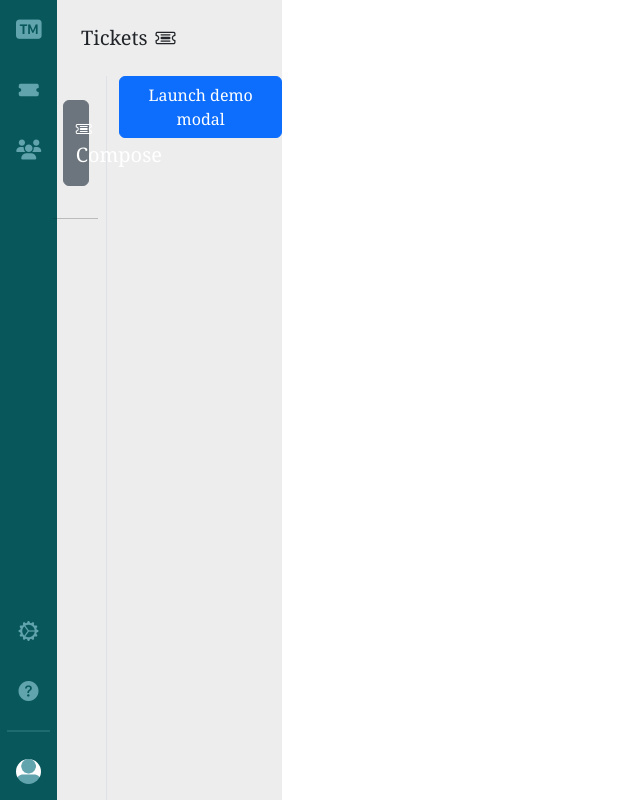
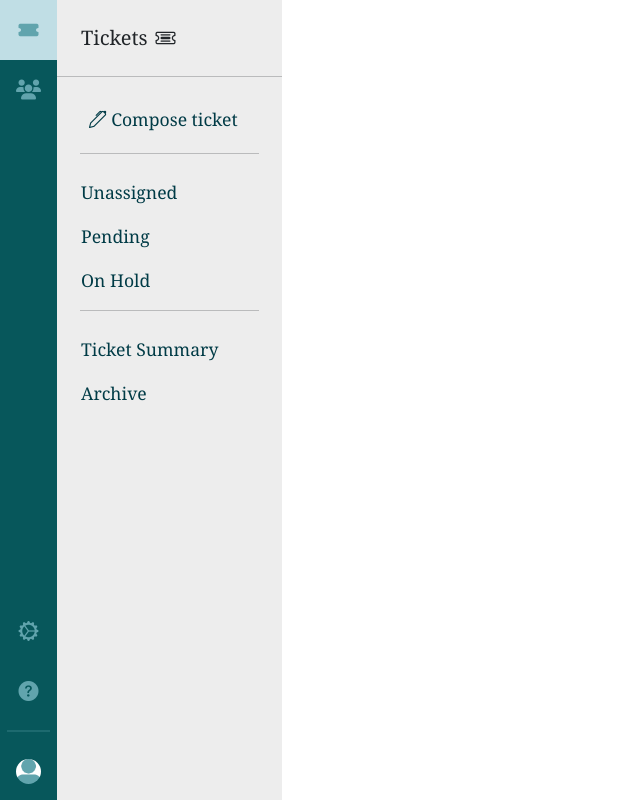
Before and after one commit to NinoDerekGH/Ticket-System, a Flask app: page / in a window 1280 px wide. Shown: the whole page, without its empty margins (0-640 px from the left). Run offline with Flask 2, Linux system fonts and the light colour scheme.

Commit message:
Ok na User

```diff
--- a/templates/forms/user.html
+++ b/templates/forms/user.html
@@ -1,16 +1,11 @@
 {% extends "index.html" %}
 
 {% block sidebar %}
-
 <!-- Sidebar -->
-<nav class="side_bar position-absolute start-0">
+<div class="side_bar position-absolute start-0">
 
     <!-- Upper Items -->
     <ul class="nav nav-pills nav-flush flex-column text-center position-absolute top-0">
-    <span class="logo nav-link py-2 my-2">
-      <i class="bi bi-badge-tm-fill"></i>
-    </span>
-
         <li class="nav-item">
             <a href="#" class="nav-link py-2 my-2" data-bs-original-title="Tickets" data-bs-toggle="tooltip"
                 data-bs-placement="right" data-bs-title="Tickets">
@@ -51,7 +46,7 @@
             </a>
         </li>
     </ul>
-</nav>
+</div>
 <!-- /Sidebar -->
 {% endblock %}
 
@@ -62,56 +57,61 @@
         Tickets
         <i class="bi bi-ticket-detailed col ps-2"></i>
     </span>
-  <div class="row d-flex align-items-stretch" style="height:100vh!important;">
-    <div class="col-3 d-flex flex-column p-2 border-end ">
-      <div class="p-3 d-flex justify-content-center">
-        <button href="" class="btn btn-secondary d-flex w-50 d-flex justify-content-center row gx-2 py-3"
-          data-toggle="modal" data-target="#exampleModalCenter">
-          <i class="bi bi-ticket-detailed col-3"></i>
-          <span class="col-9">Compose</span>
-        </button>
-        <div class="modal fade" id="exampleModalCenter" tabindex="-1" role="dialog"
-          aria-labelledby="exampleModalCenterTitle" aria-hidden="true">
-          <div class="modal-dialog modal-dialog-centered" role="document">
-            <div class="modal-content">
-              <div class="modal-header">
-                <h5 class="modal-title" id="exampleModalLongTitle">Modal title</h5>
-                <button type="button" class="close" data-dismiss="modal" aria-label="Close">
-                  <span aria-hidden="true">&times;</span>
-                </button>
-              </div>
-              <div class="modal-body">
-
-              </div>
-              <div class="modal-footer">
-                <button type="button" class="btn btn-secondary" data-dismiss="modal">Close</button>
-                <button type="button" class="btn btn-primary">Save changes</button>
-              </div>
-            </div>
-          </div>
-        </div>
-      </div>
 
     <hr>
 
+    <ul class="nav nav-pills nav-flush flex-column m-2">
+        <li class="nav-item">
+            <a href="#" class="nav-link py-1 my-2 ps-4" data-bs-toggle="modal" data-bs-target="#composeModal">
+                <i class="bi bi-pen"></i>
+                Compose ticket</a>
+        </li>
+
+        <hr class="item_separate mt-2 mx-auto text-center">
+
+        <li class="nav-item">
+            <a href="#" class="nav-link py-1 my-1">Unassigned</a>
+        </li>
+
+        <li class="nav-item">
+            <a href="#" class="nav-link py-1 my-1">Pending</a>
+        </li>
+
+        <li class="nav-item">
+            <a href="#" class="nav-link py-1 my-1">On Hold</a>
+        </li>
+
+        <hr class="item_separate mt-2 mx-auto text-center">
+
+        <li class="nav-item">
+            <a href="#" class="nav-link py-1 my-1">Ticket Summary</a>
+        </li>
+
+        <li class="nav-item">
+            <a href="#" class="nav-link py-1 my-1">Archive</a>
+        </li>
+
+    </ul>
 </div>
+<!-- /side_panel -->
+{% endblock %}
+
+{% block main_content %}
+<!-- content -->
+div.card.border-0
+<!-- /content -->
+{% endblock %}
 
 
-    <div class="col-9">
-      <!-- Button trigger modal -->
-      <button type="button" class="btn btn-primary" data-toggle="modal" data-target="#exampleModalCenter">
-        Launch demo modal
-      </button>
-
-      <!-- Modal -->
-      <div class="modal" id="exampleModalCenter" tabindex="-1" role="dialog" aria-labelledby="exampleModalCenterTitle"
-        aria-hidden="true">
-        <div class="modal-dialog modal-dialog-centered" role="document">
+{% block modals %}
+<div class="modal" id="composeModal" tabindex="-1" aria-labelledby="exampleModalLabel" aria-hidden="true">
+    <div class="modal-dialog modal-dialog-centered">
         <div class="modal-content">
             <div class="modal-header py-0">
                 <h1 class="modal-title fs-5" id="exampleModalLabel">Compose New Ticket</h1>
                 <button type="button" class="btn-close" data-bs-dismiss="modal" aria-label="Close"></button>
             </div>
+            <form action="">
                 <div class="modal-body">
                     <!-- <div class="row my-1 border-bottom">
                         <label for="toInput" class="col-sm-1 fs-6">To.</label>
@@ -133,37 +133,12 @@
                 </div>
                 <div class="modal-footer border-top py-0">
                     <!-- <button type="button" class="btn btn-secondary" data-bs-dismiss="modal">Close</button> -->
-              <button type="button" class="btn btn-primary rounded-pill" id="send">Send</button>
+                    <button type="button" class="btn btn-primary rounded-pill">Send</button>
+                </div>
+            </form>
         </div>
     </div>
 </div>
-        <div class="modal-header">
-          <h5 class="modal-title" id="exampleModalLongTitle">Modal title</h5>
-          <button type="button" class="close" data-dismiss="modal" aria-label="Close">
-            <span aria-hidden="true">&times;</span>
-          </button>
-        </div>
-        <div class="modal-body">
-          ...
-        </div>
-        <div class="modal-footer">
-          <button type="button" class="btn btn-secondary" data-dismiss="modal">Close</button>
-          <button type="button" class="btn btn-primary">Save changes</button>
-        </div>
-      </div>
-    </div>
-  </div>
-</div>
-</div>
+askndasdasdasdasd
 
 {% endblock %}
-
-{% block jsfunction %}
-<script>
-  $(document).ready(function () {
-    $('#send').click(function () {
-      $.post('http://127.0.0.1:5000/')
-    });
-  });
-</script>
-{% endblock %}
```
Lines whose indentation alone changed are shown as unchanged.
